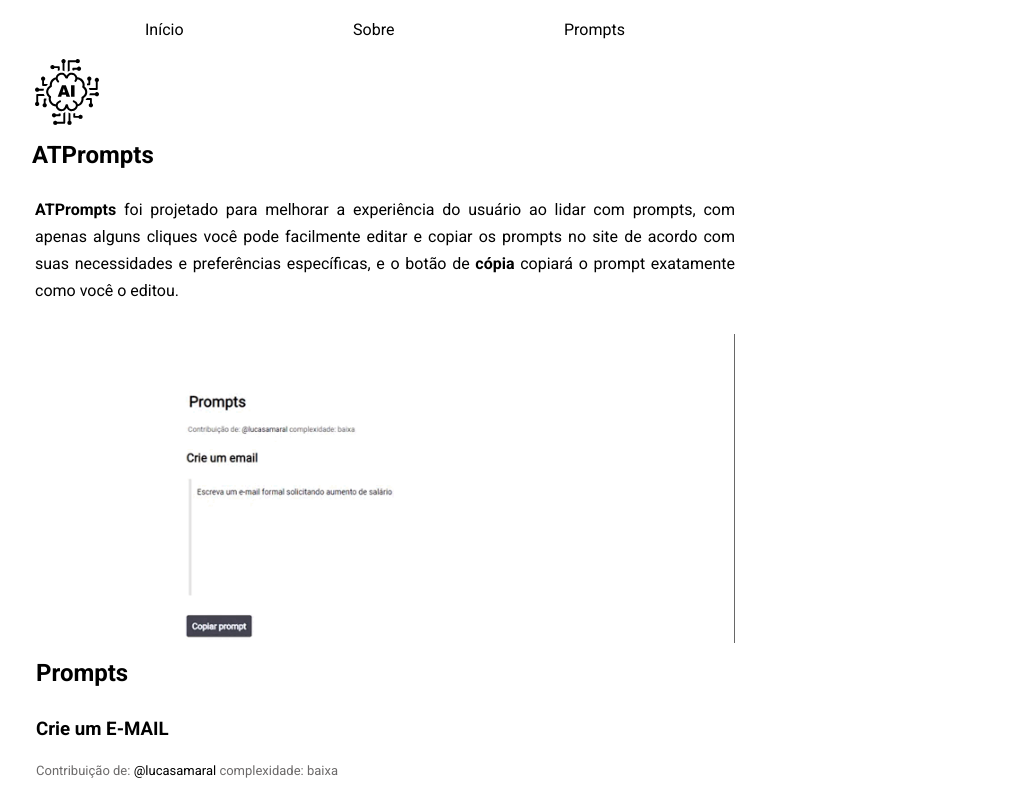
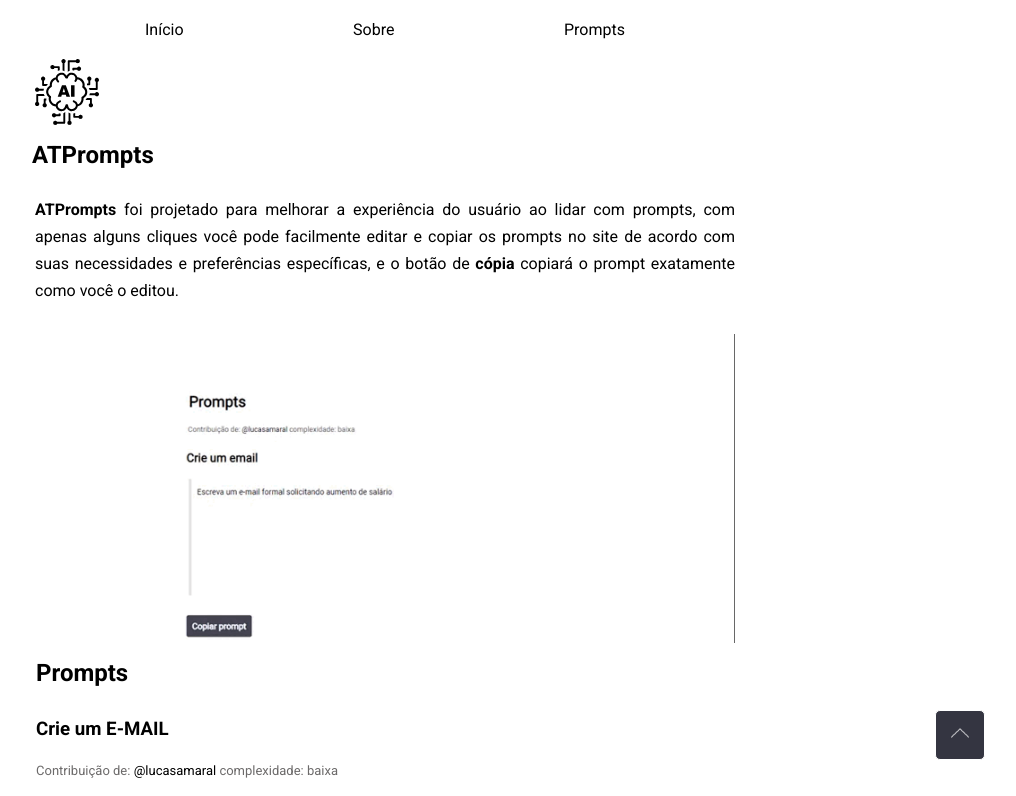
Before and after one commit to lucasamaraloliveira/atprompts, a React (Vite) app: page / in a window 1280 px wide. Shown: the top 796 px of the page, without its empty margins (255-1271 px from the left). Built offline with nearby package versions, Linux system fonts and the light colour scheme.

Commit message:
feat: added a button to return to the top

```diff
--- a/src/App.jsx
+++ b/src/App.jsx
@@ -1,21 +1,31 @@
-import Navbar from './components/layout/Navbar'
-import Container from './components/layout/Container'
-import Footer from './components/layout/Footer'
-import HamburgerMenu from './components/layout/Navbar/HamburgerMenu'
+import Navbar from "./components/layout/Navbar";
+import Container from "./components/layout/Container";
+import Footer from "./components/layout/Footer";
+import HamburgerMenu from "./components/layout/Navbar/HamburgerMenu";
+import React, { useRef } from "react";
 
-
-
+import Arrow from "./assets/arrow.png";
 
 function App() {
+  const topRef = useRef(null);
+
+  const handleClick = () => {
+    topRef.current.scrollIntoView({ behavior: "smooth", block: "start" });
+  };
+
   return (
     <div>
-      <Navbar/>
-      <HamburgerMenu/>
-      <Container/>
-      <Footer/>
+      <button className="top-button " onClick={handleClick}>
+        <img className="btn-topo" src={Arrow} alt="" />
+      </button>
+      <div ref={topRef}>
+        <Navbar />
+        <HamburgerMenu />
+        <Container />
+        <Footer />
+      </div>
     </div>
-
-  )
+  );
 }
 
-export default App
+export default App;
--- a/src/index.css
+++ b/src/index.css
@@ -9,6 +9,35 @@
 
 }
 
+.top-button {
+  position: fixed; /* fixa o botão na tela */
+  bottom: 40px; /* posiciona o botão 20px a partir do fundo */
+  right: 40px; /* posiciona o botão 20px a partir da direita */
+  background-color: #343541; /* cor de fundo do botão */
+  color: #fff; /* cor do texto do botão */
+  padding: 10px 15px; /* espaçamento interno do botão */
+  border-radius: 5px; /* borda arredondada do botão */
+  font-size: 16px; /* tamanho da fonte do texto do botão */
+  cursor: pointer; /* cursor do mouse muda para um ponteiro quando o mouse estiver sobre o botão */
+  z-index: 999; /* garante que o botão esteja sempre acima do conteúdo da página */
+  max-width: 100%;
+  width: 50px;
+  height: 50px;
+}
+
+.top-button:hover {
+  background-color: #444; /* muda a cor de fundo quando o mouse estiver sobre o botão */
+}
+
+.btn-topo {
+  max-width: 100%
+}
+
+.hide-on-load {
+  display: none;
+}
+
+
 
 
 @import url('https://fonts.googleapis.com/css2?family=Red+Hat+Display:wght@500;700;900&family=Roboto:wght@300;400;700&display=swap');
```
Also changed, not shown: src/assets/arrow.png.
